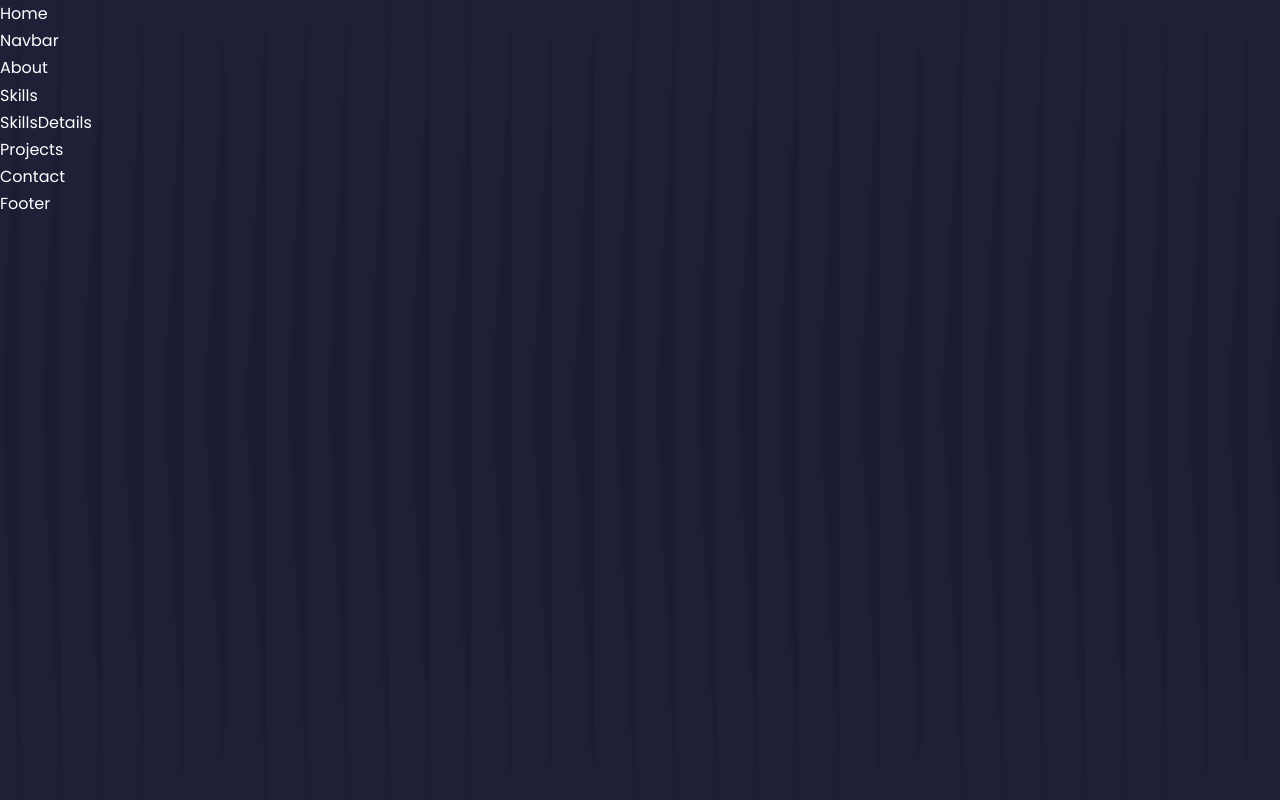
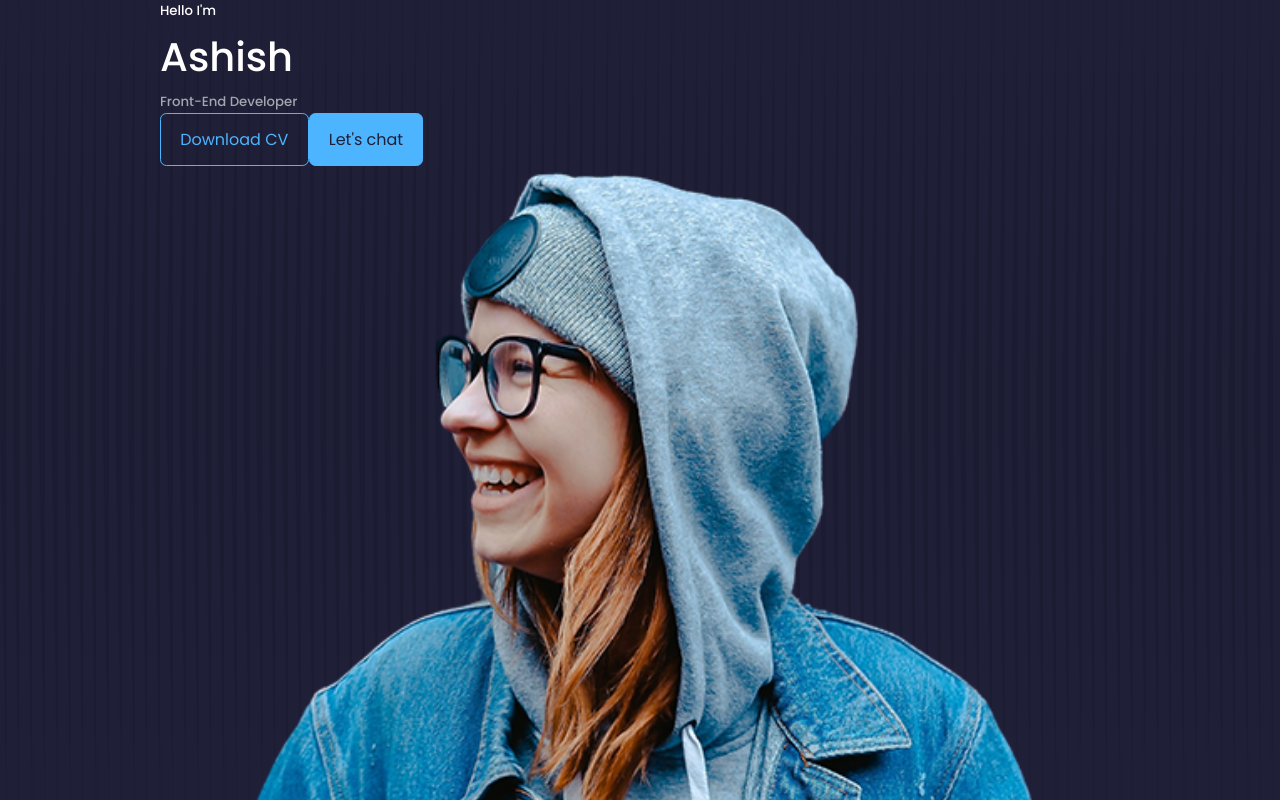
Before and after one commit to ash14ish/My-Portfolio, a React (Create React App) app: page / in a window 1280 px wide. Shown: the top 800 px of the page. Built offline with nearby package versions, Linux system fonts and the light colour scheme.

Commit message:
portfolio

```diff
--- /dev/null
+++ b/src/components/Home/ActionButtons.jsx
@@ -0,0 +1,17 @@
+import React from "react";
+import cv from "../../assets/cv.pdf";
+
+const ActionButtons = () => {
+  return (
+    <div className="cta">
+      <a href={cv} download className="btn">
+        Download CV
+      </a>
+      <a href="#contact" className="btn btn-primary">
+        Let's chat
+      </a>
+    </div>
+  );
+};
+
+export default ActionButtons;
--- a/src/components/Home/Home.jsx
+++ b/src/components/Home/Home.jsx
@@ -1,8 +1,27 @@
 import React from "react";
 import "./Home.css";
+import ActionButtons from "./ActionButtons";
+import MyPic from "../../assets/me.png";
 
 const Home = () => {
-  return <div>Home</div>;
+  return (
+    <header>
+      <div className="container header_container">
+        <h5>Hello I'm</h5>
+        <h1>Ashish</h1>
+        <h5 className="text-light">Front-End Developer</h5>
+        <ActionButtons />
+
+        <div className="my-pic">
+          <img src={MyPic}></img>
+        </div>
+
+        <a href="" className="scroll__down">
+          Scroll Down
+        </a>
+      </div>
+    </header>
+  );
 };
 
 export default Home;
--- a/src/index.css
+++ b/src/index.css
@@ -20,7 +20,9 @@
 
   --container-width-lg: 75%;
   --container-width-md: 86%;
-  --container-width-ms: 90%;
+  --container-width-sm: 90%;
+
+  --transition: all 400ms ease;
 }
 
 html {
@@ -28,7 +30,21 @@ html {
 }
 
 ::-webkit-scrollbar {
-  display: none;
+  width: 10px;
+}
+
+::-webkit-scrollbar-track {
+  box-shadow: inset 0 0 5px grey;
+  border-radius: 10px;
+}
+
+::-webkit-scrollbar-thumb {
+  background: var(--color-primary);
+  border-radius: 10px;
+}
+
+::-webkit-scrollbar-thumb:hover {
+  background: var(--color-primary-variant);
 }
 
 body {
@@ -37,5 +53,104 @@ body {
   color: var(--color-white);
   line-height: 1.7;
   background-image: url(../src/assets/bg-texture.png);
-  background-size: 3.2vw 100vh;
+  background-size: 1vw 100vh;
 }
+
+/* ------- Styles -------- */
+
+.container {
+  width: var(--container-width-lg);
+  margin: 0 auto;
+}
+
+h1,
+h2,
+h3,
+h4,
+h5 {
+  font-weight: 500;
+}
+
+h1 {
+  font-size: 2.5rem;
+}
+
+section {
+  margin-top: 8rem;
+}
+
+section > h2,
+section > h5 {
+  text-align: center;
+  color: var(--color-light);
+}
+
+section > h2 {
+  color: var(--color-primary);
+  margin-bottom: 3rem;
+}
+
+.text-light {
+  color: var(--color-light);
+}
+
+a {
+  color: var(--color-primary);
+  transition: var(--transition);
+}
+
+a:hover {
+  color: var(--color-white);
+}
+
+.btn {
+  width: max-content;
+  display: inline-block;
+  color: var(--color-primary);
+  padding: 0.75rem 1.2rem;
+  border: 1px solid var(--color-primary);
+  border-radius: 0.4rem;
+  cursor: pointer;
+  transition: var(--transition);
+}
+
+.btn:hover {
+  background-color: var(--color-white);
+  color: var(--color-bg);
+  border-color: transparent;
+}
+
+.btn-primary {
+  background-color: var(--color-primary);
+  color: var(--color-bg);
+}
+
+img {
+  display: block;
+  width: 100%;
+  object-fit: cover;
+}
+
+@media (max-width: 1024px) {
+  .container {
+    width: var(--container-width-md);
+  }
+
+  section {
+    margin-top: 6rem;
+  }
+}
+
+@media (max-width: 600px) {
+  body {
+    background-size: 3.2vw 100vh;
+  }
+
+  .container {
+    width: var(--container-width-sm);
+  }
+
+  section > h2 {
+    margin-bottom: 2rem;
+  }
+}
```
